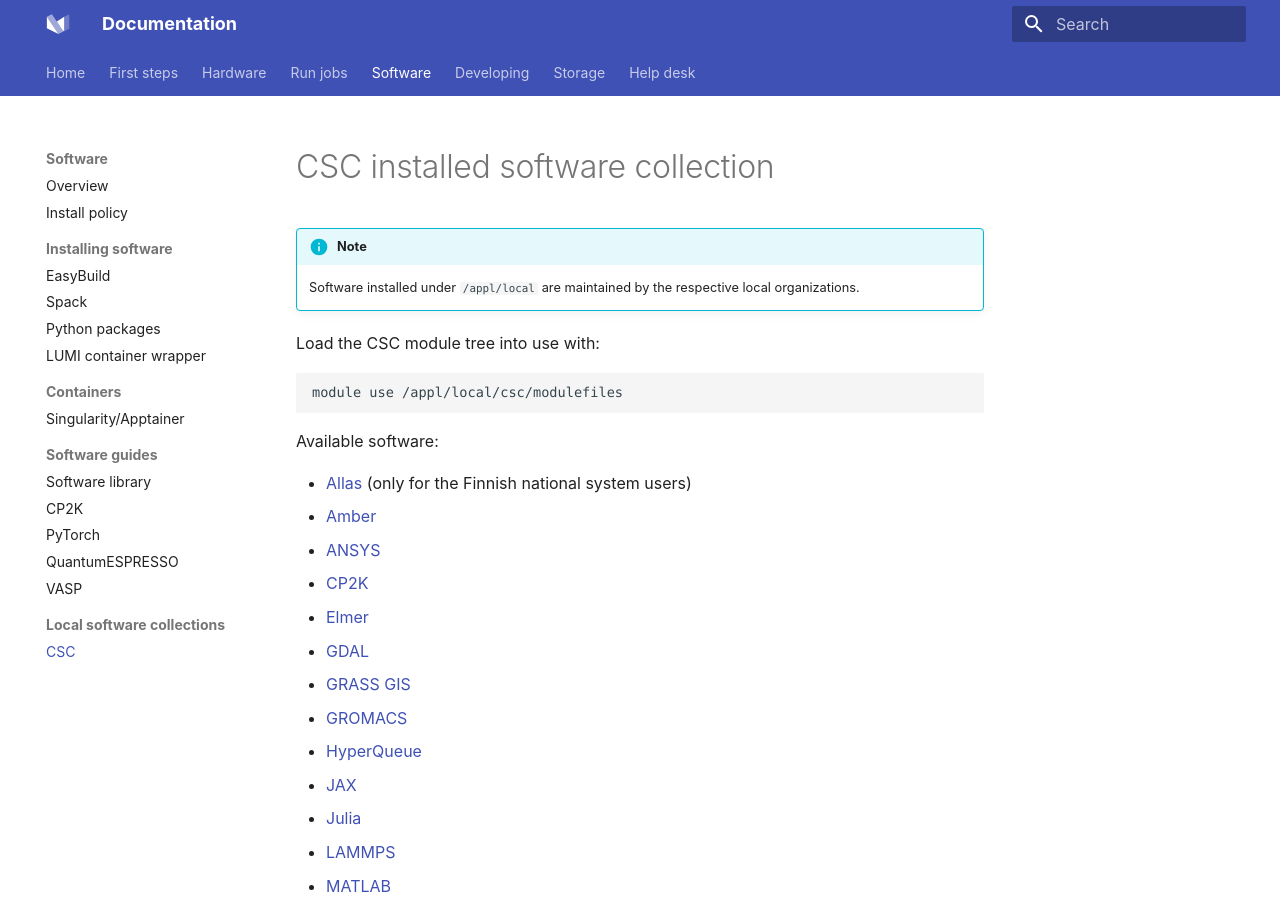
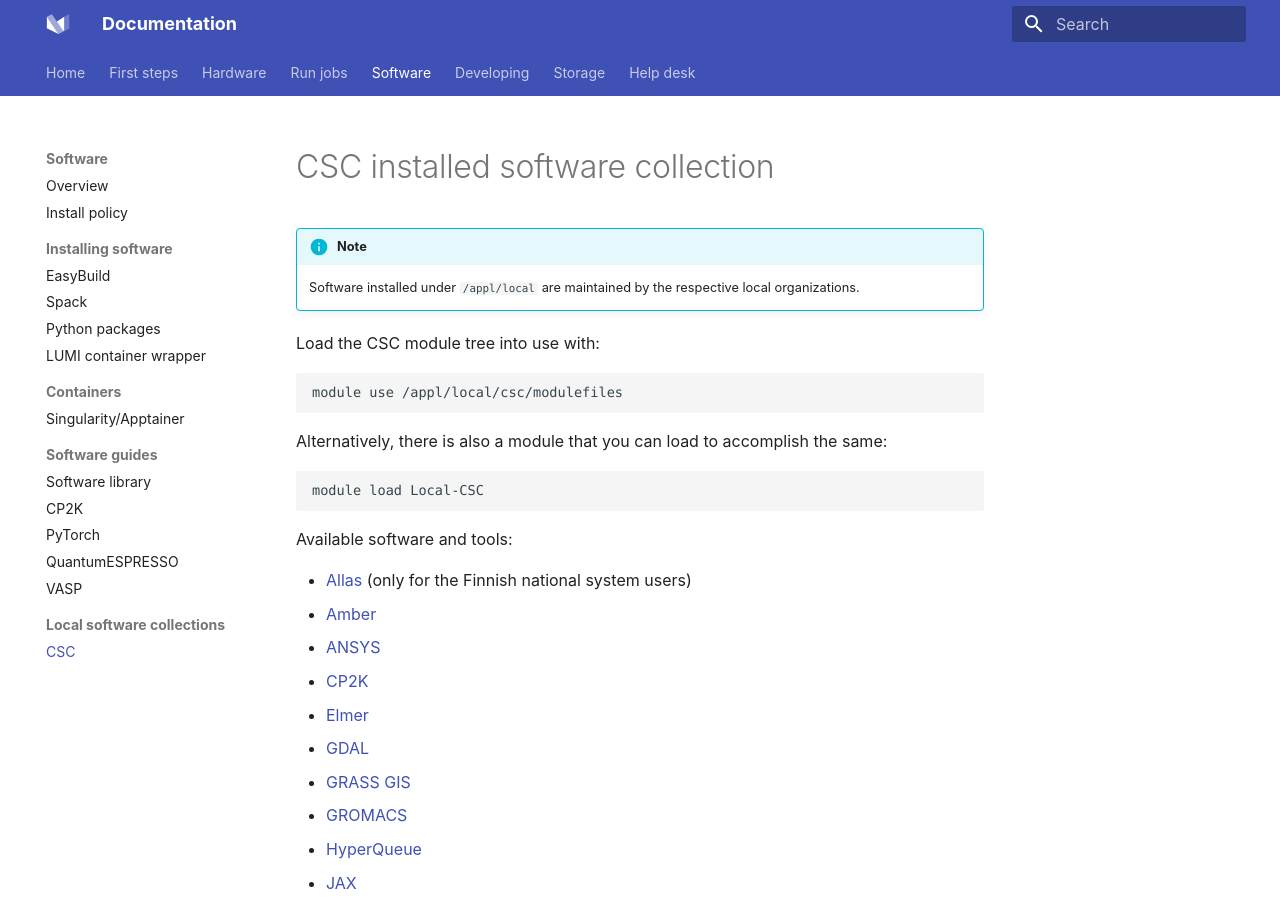
Before and after one commit to Lumi-supercomputer/lumi-userguide, an MkDocs documentation site: the page built from docs/software/local/csc.md, in a window 1280 px wide and 900 px high. Built offline with MkDocs 1.6.1 and Material for MkDocs 9.7.7, drawn with Linux system fonts in a browser that asks for light colours.

Commit message:
Add Local-CSC module info

````diff
--- a/docs/software/local/csc.md
+++ b/docs/software/local/csc.md
@@ -10,9 +10,17 @@
 module use /appl/local/csc/modulefiles
 ```
 
-Available software:
+Alternatively, there is also a module that you can load to accomplish the
+same:
 
-* [Allas](https://docs.csc.fi/data/Allas/allas_lumi/) (only for the Finnish national system users)
+```bash
+module load Local-CSC
+```
+
+Available software and tools:
+
+* [Allas](https://docs.csc.fi/data/Allas/allas_lumi/)
+  (only for the Finnish national system users)
 * [Amber](https://docs.csc.fi/apps/amber/)
 * [ANSYS](https://docs.csc.fi/apps/ansys/)
 * [CP2K](https://docs.csc.fi/apps/cp2k/)
````
